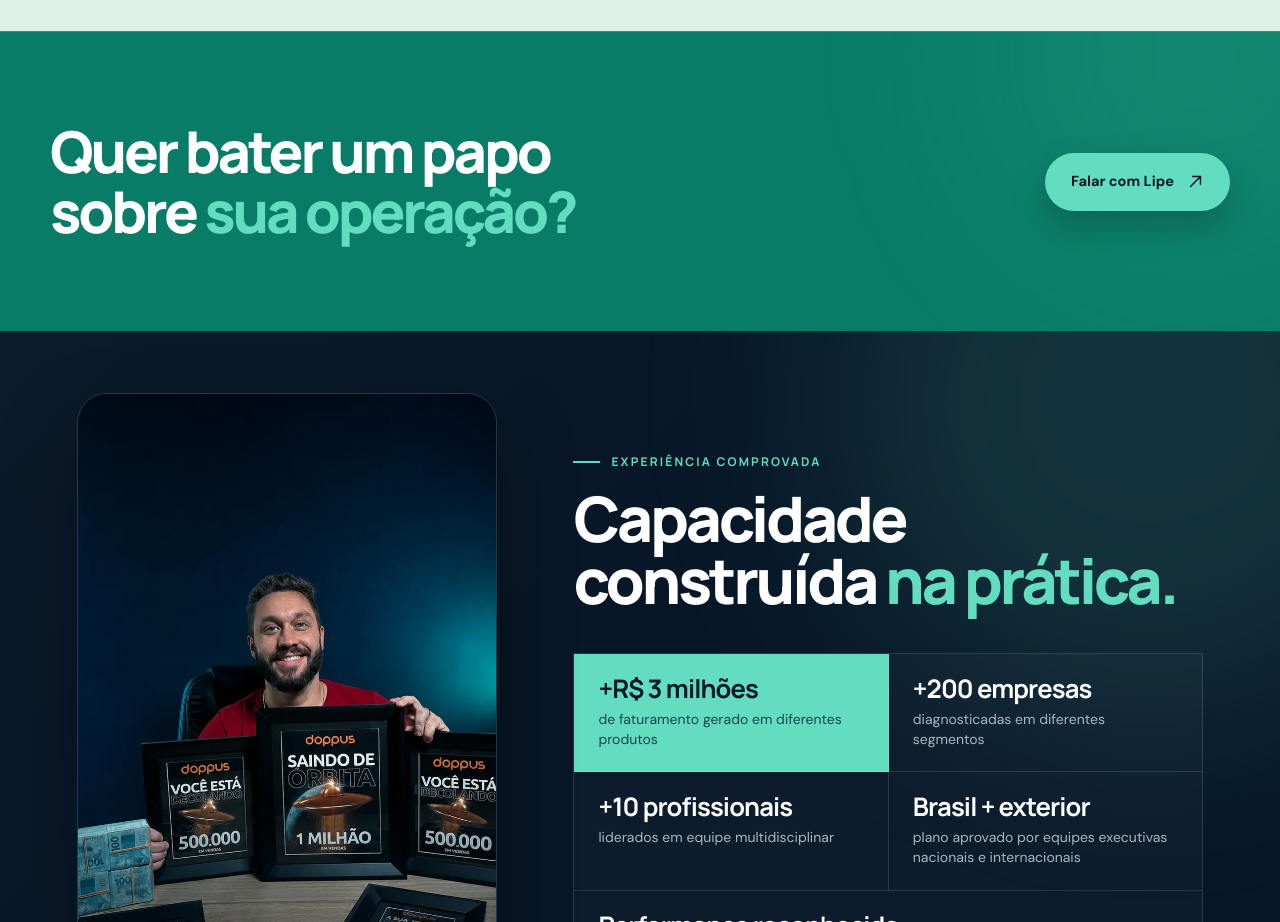
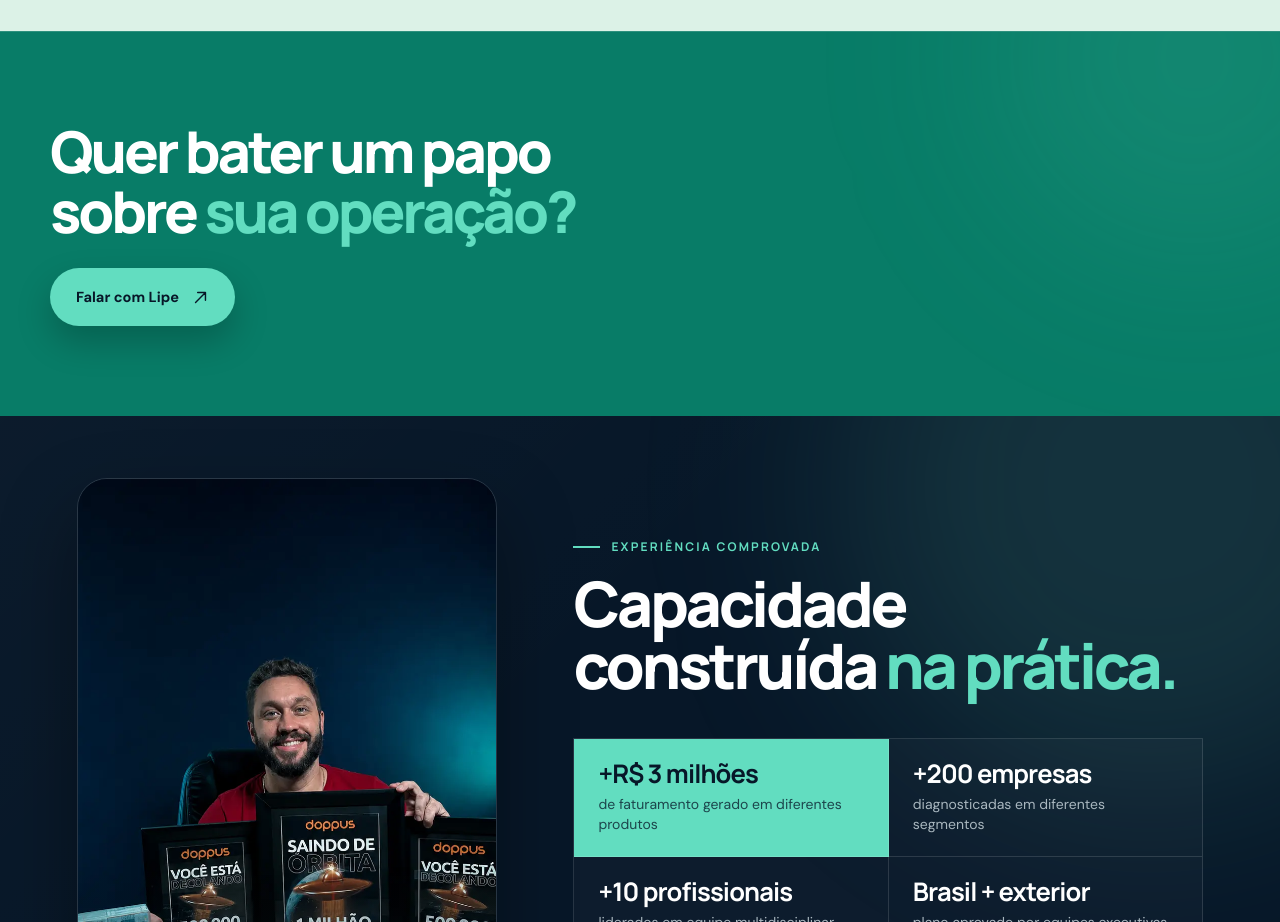
Before and after one commit to LipeLopes75/lipelopes, a plain HTML site: page index.html in a window 1280 px wide. Shown: the part 3860-4782 px from the top of the page. Drawn offline with Linux system fonts and the light colour scheme.

Commit message:
Posiciona botão abaixo do título no CTA

```diff
--- a/site-final.css
+++ b/site-final.css
@@ -60,8 +60,8 @@ a{color:inherit;text-decoration:none}button{color:inherit;font:inherit}.lp-shell
 .lp-button__arrow{display:block;width:17px;height:17px;flex:none}
 .lp-method-cta{position:relative;padding:clamp(62px,7vw,96px) 0;overflow:hidden;color:#fff;background:var(--green);border-top:1px solid rgba(255,255,255,.15)}
 .lp-method-cta::after{position:absolute;top:-180px;right:-120px;width:410px;height:410px;content:"";background:rgba(98,221,192,.11);border-radius:50%;filter:blur(90px);pointer-events:none}
-.lp-method-cta__inner{position:relative;z-index:1;display:flex;align-items:center;justify-content:space-between;gap:35px}
-.lp-method-cta h2{max-width:750px;margin:0;font:800 clamp(2.45rem,4.5vw,4.35rem)/1.04 "Manrope",sans-serif;letter-spacing:-.055em;text-wrap:balance}
+.lp-method-cta__inner{position:relative;z-index:1;display:flex;align-items:flex-start;flex-direction:column;gap:27px}
+.lp-method-cta h2{max-width:850px;margin:0;font:800 clamp(2.45rem,4.5vw,4.35rem)/1.04 "Manrope",sans-serif;letter-spacing:-.055em;text-wrap:balance}
 .lp-method-cta h2 em{color:var(--mint);font-style:normal}
 .lp-method-cta .lp-button{flex:none;min-height:58px;padding-inline:25px;white-space:nowrap}
 @media(max-width:800px){.lp-method-cta__inner{align-items:flex-start;flex-direction:column;gap:27px}.lp-method-cta h2{max-width:600px}}
```
